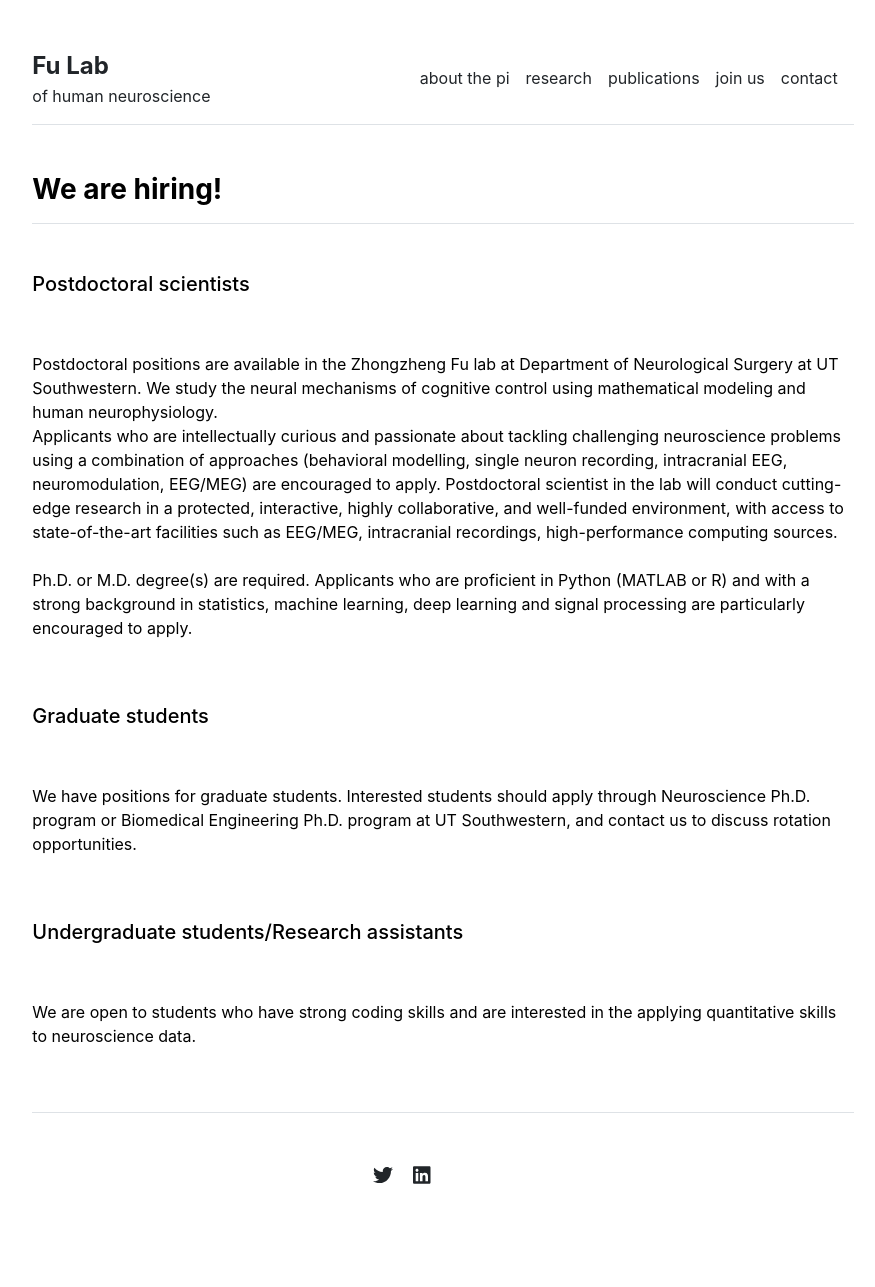
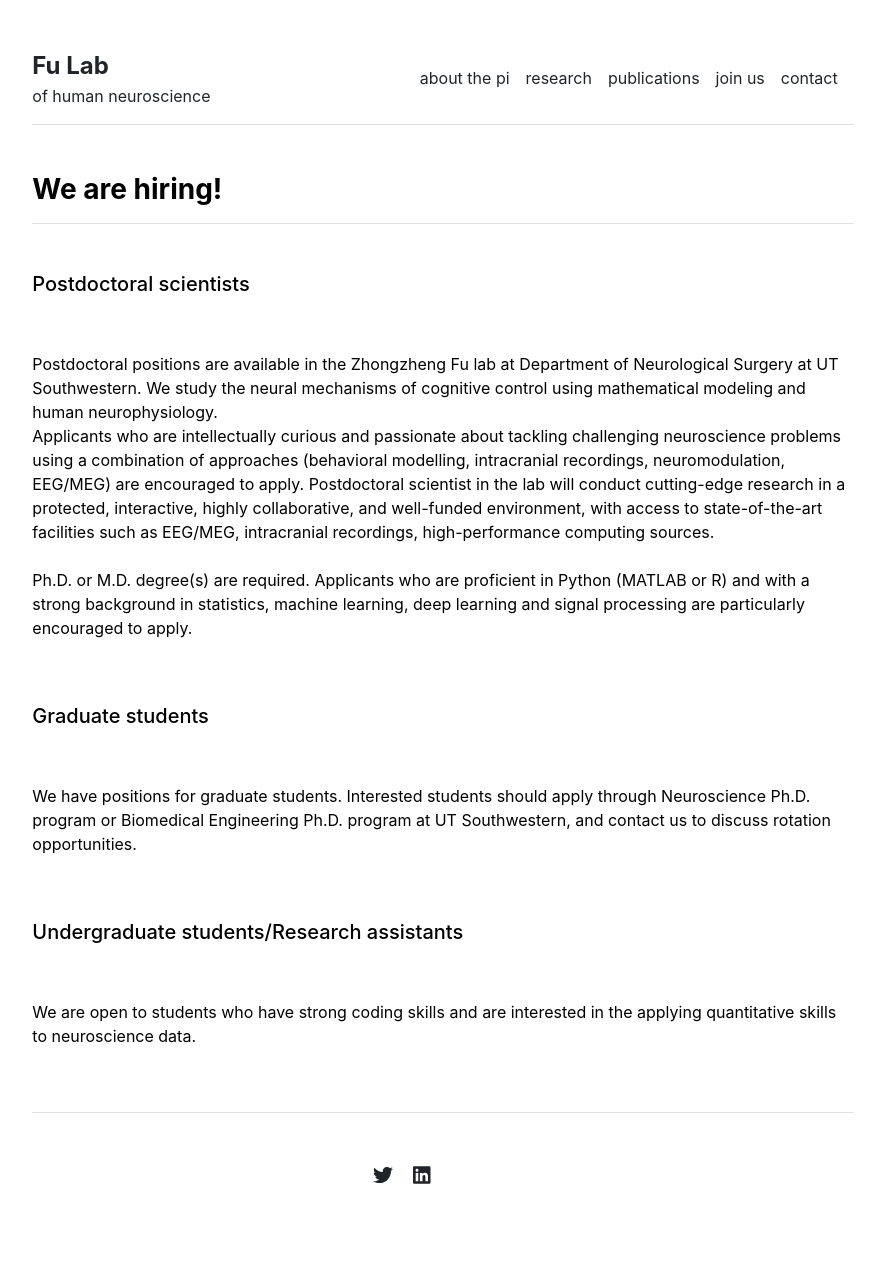
Before and after one commit to brooksfu/brooksfu.github.io, a Jekyll site: the page built from joinus.md, in a window 1280 px wide. Shown: the whole page, without its empty margins (197-1072 px from the left). Built offline with Jekyll 4.4.1, drawn with Linux system fonts in a browser that asks for light colours.

Commit message:
first version of lab website modified

```diff
--- a/_data/settings.yml
+++ b/_data/settings.yml
@@ -22,7 +22,7 @@ people:
 - {name: 'Graduate Student', title: 'Researcher', department: 'Physics & Astronomy', institution: 'Some University', institution_address: '1 Main Street, Canada', phone: '(000) 000-0000', email: 'hello@university.edu', office: 'Science Building 505', image: 'assets/img/graduate-student.jpg', url: 'graduate-student'}
 
 joinus:
-- {name: 'Postdoctoral scientists', discription: 'Postdoctoral positions are available in the Zhongzheng Fu lab at Department of Neurological Surgery at UT Southwestern. We study the neural mechanisms of cognitive control using mathematical modeling and human neurophysiology. <br>Applicants who are intellectually curious and passionate about tackling challenging neuroscience problems using a combination of approaches (behavioral modelling, single neuron recording, intracranial EEG, neuromodulation, EEG/MEG) are encouraged to apply. Postdoctoral scientist in the lab will conduct cutting-edge research in a protected, interactive, highly collaborative, and well-funded environment, with access to state-of-the-art facilities such as EEG/MEG, intracranial recordings, high-performance computing sources. </br><br>Ph.D. or M.D. degree(s) are required. Applicants who are proficient in Python (MATLAB or R) and with a strong background in statistics, machine learning, deep learning and signal processing are particularly encouraged to apply. </br>'}
+- {name: 'Postdoctoral scientists', discription: 'Postdoctoral positions are available in the Zhongzheng Fu lab at Department of Neurological Surgery at UT Southwestern. We study the neural mechanisms of cognitive control using mathematical modeling and human neurophysiology. <br>Applicants who are intellectually curious and passionate about tackling challenging neuroscience problems using a combination of approaches (behavioral modelling, intracranial recordings, neuromodulation, EEG/MEG) are encouraged to apply. Postdoctoral scientist in the lab will conduct cutting-edge research in a protected, interactive, highly collaborative, and well-funded environment, with access to state-of-the-art facilities such as EEG/MEG, intracranial recordings, high-performance computing sources. </br><br>Ph.D. or M.D. degree(s) are required. Applicants who are proficient in Python (MATLAB or R) and with a strong background in statistics, machine learning, deep learning and signal processing are particularly encouraged to apply. </br>'}
 - {name: 'Graduate students', discription: 'We have positions for graduate students. Interested students should apply through Neuroscience Ph.D. program or Biomedical Engineering Ph.D. program at UT Southwestern, and contact us to discuss rotation opportunities.'}
 - {name: 'Undergraduate students/Research assistants', discription: 'We are open to students who have strong coding skills and are interested in the applying quantitative skills to neuroscience data.'}
 
```
